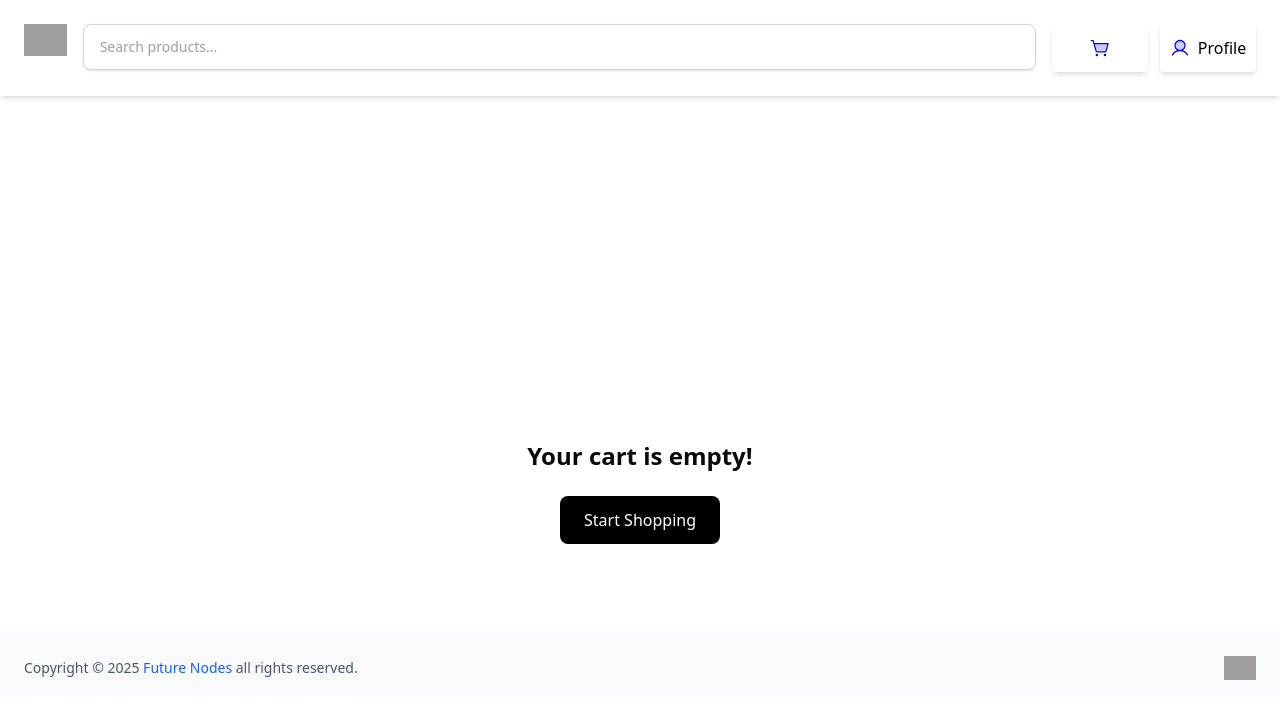
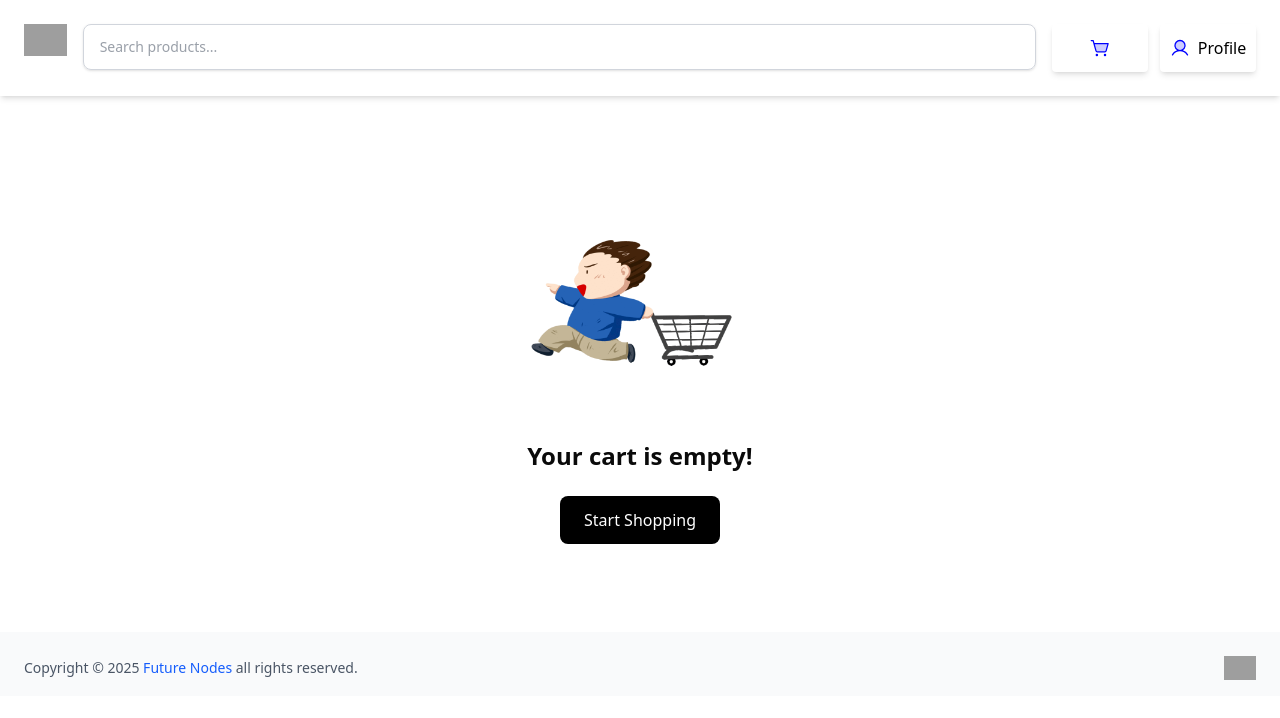
Before and after one commit to kunalrisaanva/blue-berry, a Next.js app in the folder frontend/: page /cart in a window 1280 px wide. Shown: the top 718 px of the page. Built offline with nearby package versions, Linux system fonts and the light colour scheme; grey boxes are pictures that could not be loaded.

Commit message:
feat: replace cart.gif with emptyCart.png in cart page

```diff
--- a/frontend/src/app/cart/page.tsx
+++ b/frontend/src/app/cart/page.tsx
@@ -40,7 +40,7 @@ const Page = () => {
         <div className="text-center py-20">
           <div>
             <img
-              src="/cart.gif"
+              src="/emptyCart.png"
               alt="Empty Cart"
               className="mx-auto mb-4 w-40 sm:w-60"
             />
```
Also changed, not shown: frontend/public/cart.gif (deleted), frontend/public/emptyCart.png (added).
